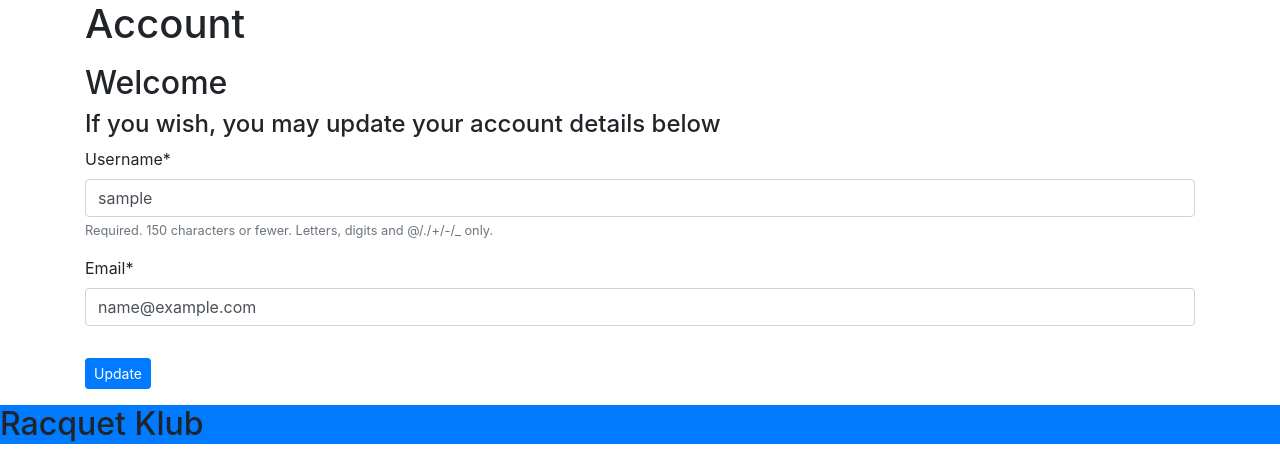
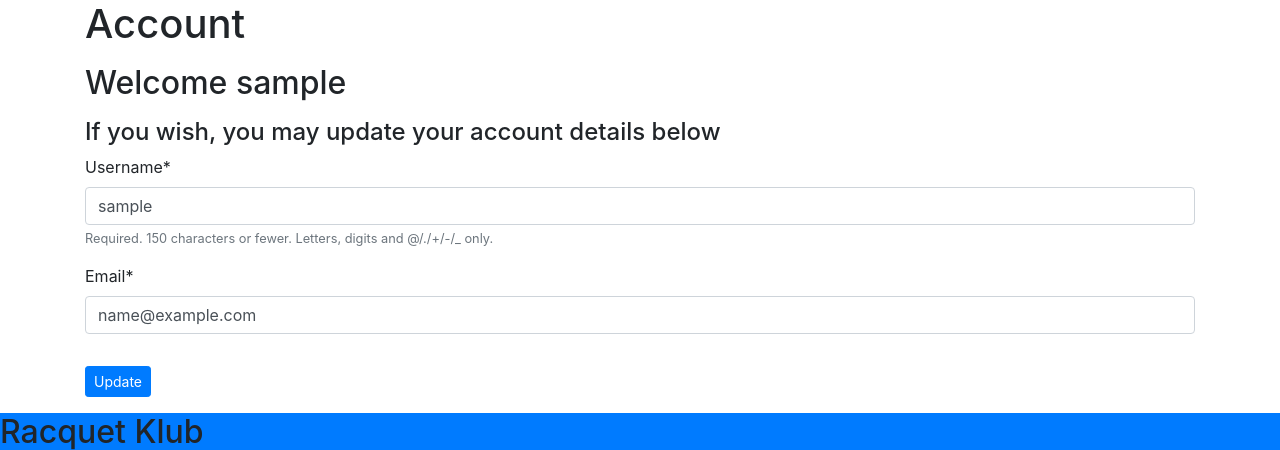
Before and after one commit to ey7/project-four, a Django app: page /users/account/ in a window 1280 px wide. Shown: the part 56-506 px from the top of the page. Run offline with Django 3.2, Linux system fonts and the light colour scheme; the visitor is signed in with stand-in values (Sample User, id 1); some libraries are stand-ins or nearby versions.

Commit message:
user.username variable added to account page

```diff
--- a/users/templates/users/account.html
+++ b/users/templates/users/account.html
@@ -5,7 +5,7 @@
 {% block content %}
 	<div class="container">
 		<h1 class="mb-3">Account</h1>
-			<h2>Welcome</h2>
+			<h2 class="mb-3">Welcome {{user.username}}</h2>
 				<h4>If you wish, you may update your account details below</h4>
 			<!-- form to display user information -->
 			<form method="POST">
```
